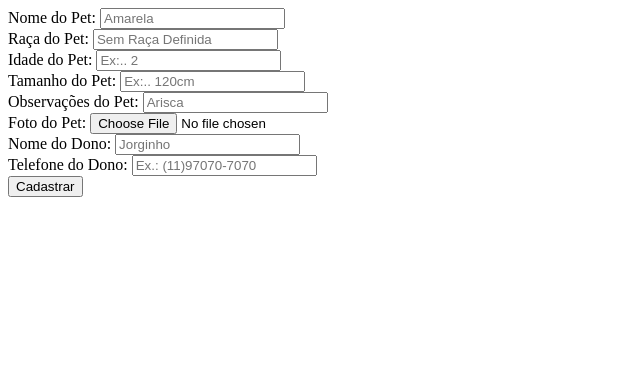
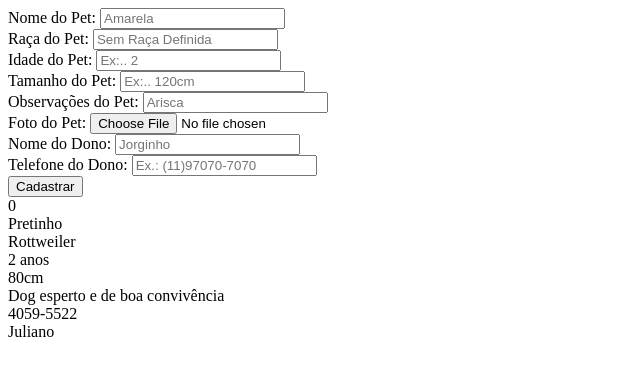
Before and after one commit to rm93586/cp2-2sem-web, a React (Create React App) app in the folder react-app-pet/pet-cadastro/: page / in a window 1280 px wide. Shown: the top 376 px of the page, without its empty margins (0-640 px from the left). Built offline with nearby package versions, Linux system fonts and the light colour scheme.

Commit message:
Criado resultado (view) do formulário.

```diff
--- a/react-app-pet/pet-cadastro/src/components/petCadastro/PetCadastro.jsx
+++ b/react-app-pet/pet-cadastro/src/components/petCadastro/PetCadastro.jsx
@@ -1,85 +1,141 @@
 import React from 'react'
+import { useState } from 'react'
 
-const validarCadastro = () => {
 
-  const nomePet = document.getElementById('nome_pet').value
-  const racaPet = document.getElementById('raca_pet').value
-  const idadePet = document.getElementById('idade_pet').value
-  const tamanhoPet = document.getElementById('tamanho_pet').value
-  const observacoesPet = document.getElementById('observacoes_pet').value
-  // const fotoPet = document.getElementById('foto_pet').value
-  const nomeDono = document.getElementById('nome_dono').value
-  const telefoneDono = document.getElementById('telefone_dono').value
+export default function PetCadastro(){
 
-  if (nomePet=='' || racaPet=='' || idadePet=='' || tamanhoPet=='' || observacoesPet=='' || nomeDono=='' || telefoneDono=='') {
-      return false
+  const [nomePet, setNomePet] = useState('')
+  const [racaPet, setRacaPet] = useState('')
+  const [idadePet, setIdadePet] = useState('')
+  const [tamanhoPet, setTamanhoPet] = useState('')
+  const [observacoesPet, setObservacoesPet] = useState('')
+  const [nomeDono, setNomeDono] = useState('')
+  const [telefoneDono, setTelefoneDono] = useState('')
+  //const [fotoPet, setFotoPet] = useState('')
+
+  const [pet, setPet] = useState([{
+    nomePet: 'Pretinho',
+    racaPet: 'Rottweiler',
+    idadePet: '2 anos',
+    tamanhoPet: '80cm',
+    observacoesPet: 'Dog esperto e de boa convivência',
+    telefoneDono: '4059-5522',
+    nomeDono: 'Juliano',
   }
-  else { return true }
+  ])
+
+  const [nPet,setNPet] = useState({
+    "nomePet":"",
+    "racaPet":"",
+    "idadePet":"",
+    "tamanhoPet":"",
+    "observacoesPet":"",
+    "telefoneDono":"",
+    "nomeDono":""
+  })
+
+  const cadastrar = (e) => {
+
+    e.preventDefault()
+
+      document.getElementById("ErroCadastro").innerHTML  = "Cadastro realizado com sucesso!"
+        nPet.nomePet = nomePet
+        nPet.racaPet = racaPet
+        nPet.idadePet = idadePet
+        nPet.tamanhoPet = tamanhoPet
+        nPet.observacoesPet = observacoesPet
+        nPet.telefoneDono = telefoneDono
+        nPet.nomeDono = nomeDono
+
+        setNPet({
+          "nomePet":nomePet,
+          "racaPet":racaPet,
+          "idadePet":idadePet,
+          "tamanhoPet":tamanhoPet,
+          "observacoesPet":observacoesPet,
+          "telefoneDono":telefoneDono,
+          "nomeDono":nomeDono
+          })
+          if (nPet.nomePet == nomePet){
+            setPet([...pet, nPet])
+          }
 }
 
-export default function PetCadastro() {
-
-
-  const cadastrar = () => {
-
-    let x = validarCadastro()
-
-    if (x==true) {
-      document.getElementById("ErroCadastro").innerHTML  = "Cadastro realizado com sucesso!"
-        //Aqui adicione os dados do pet no banco de dados/lista de pets
-
-    } else {
-      document.getElementById("ErroCadastro").innerHTML  = "Preencha todos os campos!"
-    }
-
-}
 
   return (
     <>
+
+
       <form className='cadastroPET' id='cadastroPET'>
         <div id="ErroCadastro"></div>
         <div className='div_nome_pet'>
         <label htmlfor='nome_pet'>Nome do Pet: </label>
-        <input type='text' id='nome_pet' name='nome_pet' placeholder='Amarela'/>
+        <input type='text' id='nome_pet' name='nome_pet' placeholder='Amarela' onChange={(e) => setNomePet(e.target.value)}/>
         </div>
 
         <div className='div_raca_pet'>
         <label htmlfor='raca_pet'>Raça do Pet: </label>
-        <input type='text' id='raca_pet' name='raca_pet' placeholder='Sem Raça Definida'/>
+        <input type='text' id='raca_pet' name='raca_pet' placeholder='Sem Raça Definida' onChange={(e) => setRacaPet(e.target.value)}/>
         </div>
 
         <div className='div_idade_pet'>
         <label htmlfor='idade_pet'>Idade do Pet: </label>
-        <input type='text' id='idade_pet' name='idade_pet' placeholder='Ex:.. 2' maxLength="2"/>
+        <input type='text' id='idade_pet' name='idade_pet' placeholder='Ex:.. 2' maxLength="2" onChange={(e) => setIdadePet(e.target.value)}/>
         </div>
 
         <div className='div_tamanho_pet'>
         <label htmlfor='tamanho_pet'>Tamanho do Pet: </label>
-        <input type='text' id='tamanho_pet' name='tamanho_pet' placeholder='Ex:.. 120cm'/>
+        <input type='text' id='tamanho_pet' name='tamanho_pet' placeholder='Ex:.. 120cm' onChange={(e) => setTamanhoPet(e.target.value)}/>
         </div>
 
         <div className='div_observacoes_pet'>
         <label htmlfor='observacoes_pet'>Observações do Pet: </label>
-        <input type='text' id='observacoes_pet' name='observacoes_pet' placeholder='Arisca'/>
+        <input type='text' id='observacoes_pet' name='observacoes_pet' placeholder='Arisca' onChange={(e) => setObservacoesPet(e.target.value)}/>
         </div>
 
         <div className='div_foto_pet'>
         <label htmlfor='foto_pet'>Foto do Pet: </label>
-        <input type='file' id='foto_pet' name='foto_pet' accept='image/png, image/gif, image/jpeg' placeholder='Foto do Pet'/>
+        <input type='file' id='foto_pet' name='foto_pet' accept='image/png, image/gif, image/jpeg' placeholder='Foto do Pet' onChange={(e) => setIdadePet(e.target.value)}/>
         </div>
 
         <div className='div_nome_dono'>
         <label htmlfor='nome_dono'>Nome do Dono: </label>
-        <input type='text' id='nome_dono' name='nome_dono' placeholder='Jorginho'/>
+        <input type='text' id='nome_dono' name='nome_dono' placeholder='Jorginho' onChange={(e) => setNomeDono(e.target.value)}/>
         </div>
 
         <div className='div_telefone_dono'>
         <label htmlfor='telefone_dono'>Telefone do Dono: </label>
-        <input type='text' id='telefone_dono' name='telefone_dono' placeholder='Ex.: (11)97070-7070' maxLength="13"/>
+        <input type='text' id='telefone_dono' name='telefone_dono' placeholder='Ex.: (11)97070-7070' maxLength="13" onChange={(e) => setTelefoneDono(e.target.value)}/>
+
+
         </div>
       </form>
       <button onClick={cadastrar}>Cadastrar</button>
-      <div id='dados_do_pet'></div>
+
+
+      <div id='dados_do_pet'>
+
+      {pet.map((tar, i)=>(
+            <>
+                <div className='dados_pet'>{i}</div>
+                <div className='dados_pet'>{tar.nomePet}</div>
+                <div className='dados_pet'>{tar.racaPet}</div>
+                <div className='dados_pet'>{tar.idadePet}</div>
+                <div className='dados_pet'>{tar.tamanhoPet}</div>
+                <div className='dados_pet'>{tar.observacoesPet}</div>
+                <div className='dados_pet'>{tar.telefoneDono}</div>
+                <div className='dados_pet'>{tar.nomeDono}</div>
+            </>
+        ))}
+
+      </div>
+
+
+
+
+
+
+
     </>
   )
 }
```
